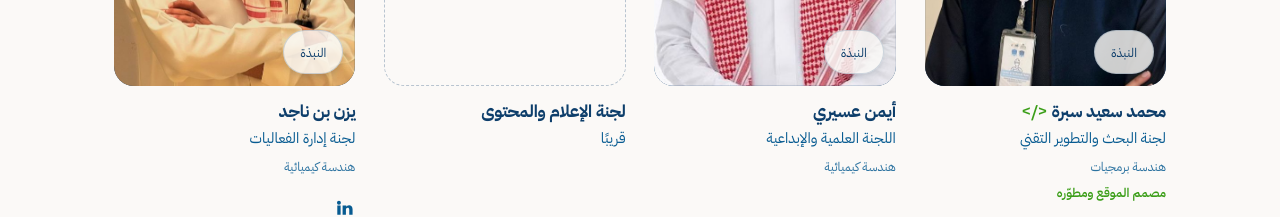
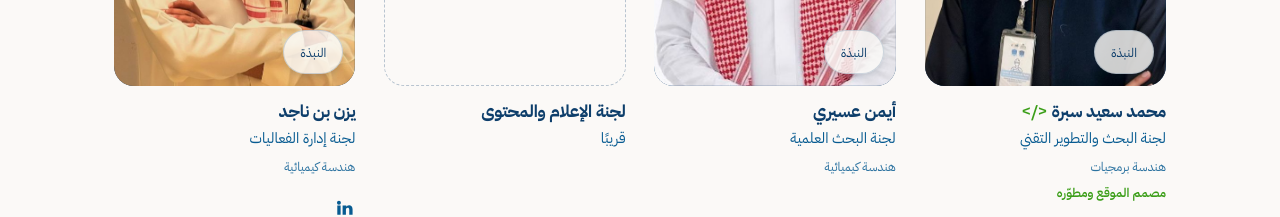
Before and after one commit to Sabra7/AIChE-KKU, a Next.js app: page / in a window 1280 px wide. Shown: the part 8820-9037 px from the top of the page. Built offline with nearby package versions, Linux system fonts and the light colour scheme.

Commit message:
fix: team names

```diff
--- a/data/team.ts
+++ b/data/team.ts
@@ -148,8 +148,8 @@ export const committees: Member[] = [
     id: 'ayman',
     nameAr: 'أيمن عسيري',
     nameEn: 'Ayman Asiri',
-    roleAr: 'اللجنة العلمية والإبداعية',
-    roleEn: 'Scientific & Creative',
+    roleAr: 'لجنة البحث العلمية',
+    roleEn: 'Scientific Research',
     majorAr: 'هندسة كيميائية',
     majorEn: 'Chemical Engineering',
     bioAr:
```
